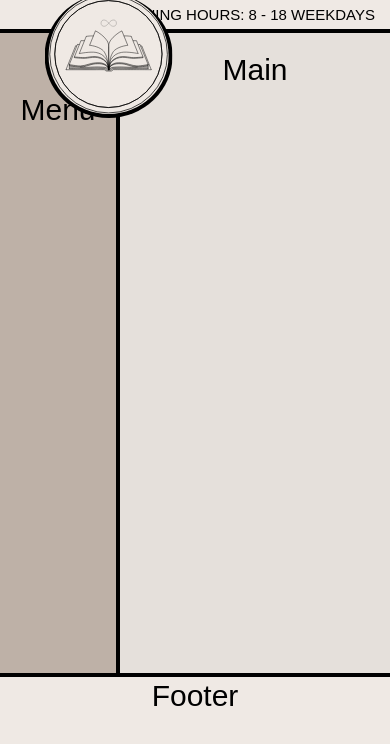
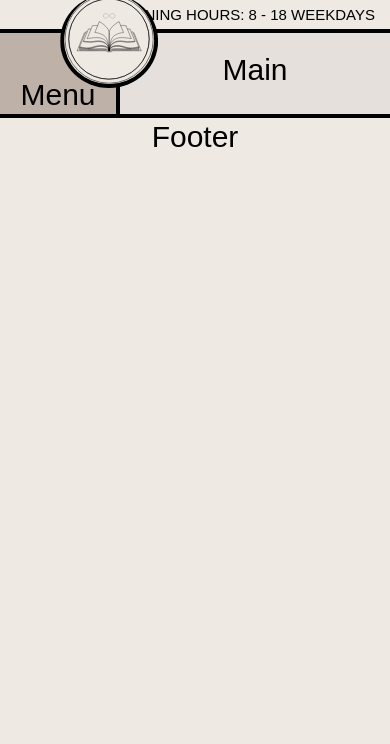
Before and after one commit to dlhosirokobystrozrake-holuby/holubia-kniznica, a plain HTML site: page src/index.html in a window 390 px wide. Drawn offline with Linux system fonts and the light colour scheme; a web font is replaced by a local one.

Commit message:
main content modification

```diff
--- a/src/style.css
+++ b/src/style.css
@@ -33,10 +33,11 @@
 @media(max-width: 50em) {
     .header>img#logo {
         left: calc(100%/6);
-        transform: translate(-16%, -2px);
+        transform: translate(-5%, -2px);
+        max-height: 3em;
     }
     .menu {
-        padding-top: 2em !important;
+        padding-top: 1.5em !important;
     }
 }
 
@@ -74,7 +75,7 @@ body {
 .grid-container>div.main {
     background-color: #e5e0db;
     padding: 20px 0;
-    min-height: 20em;
+    /* min-height: 20em; */
 }
 
 .grid-container>div.footer {
```
